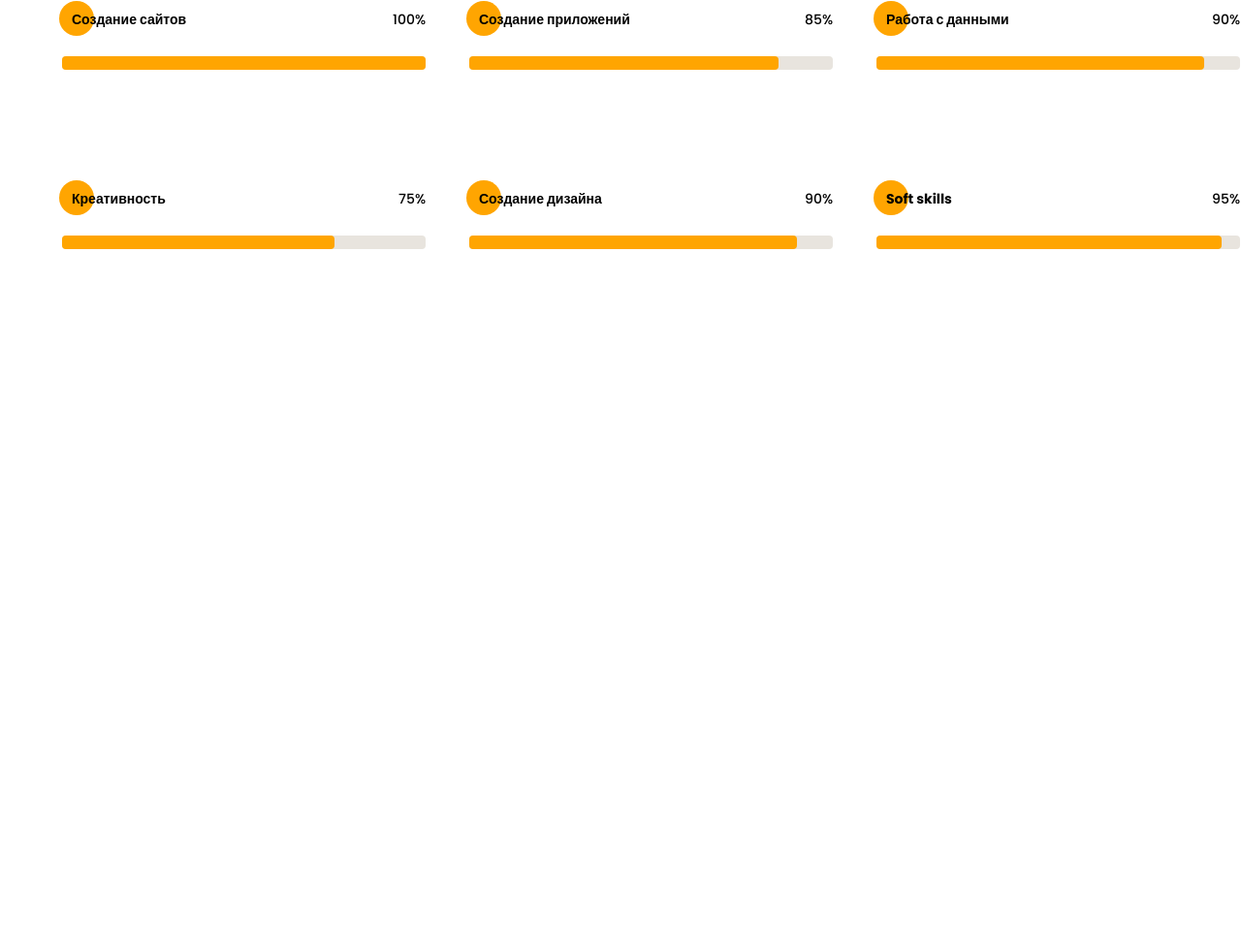
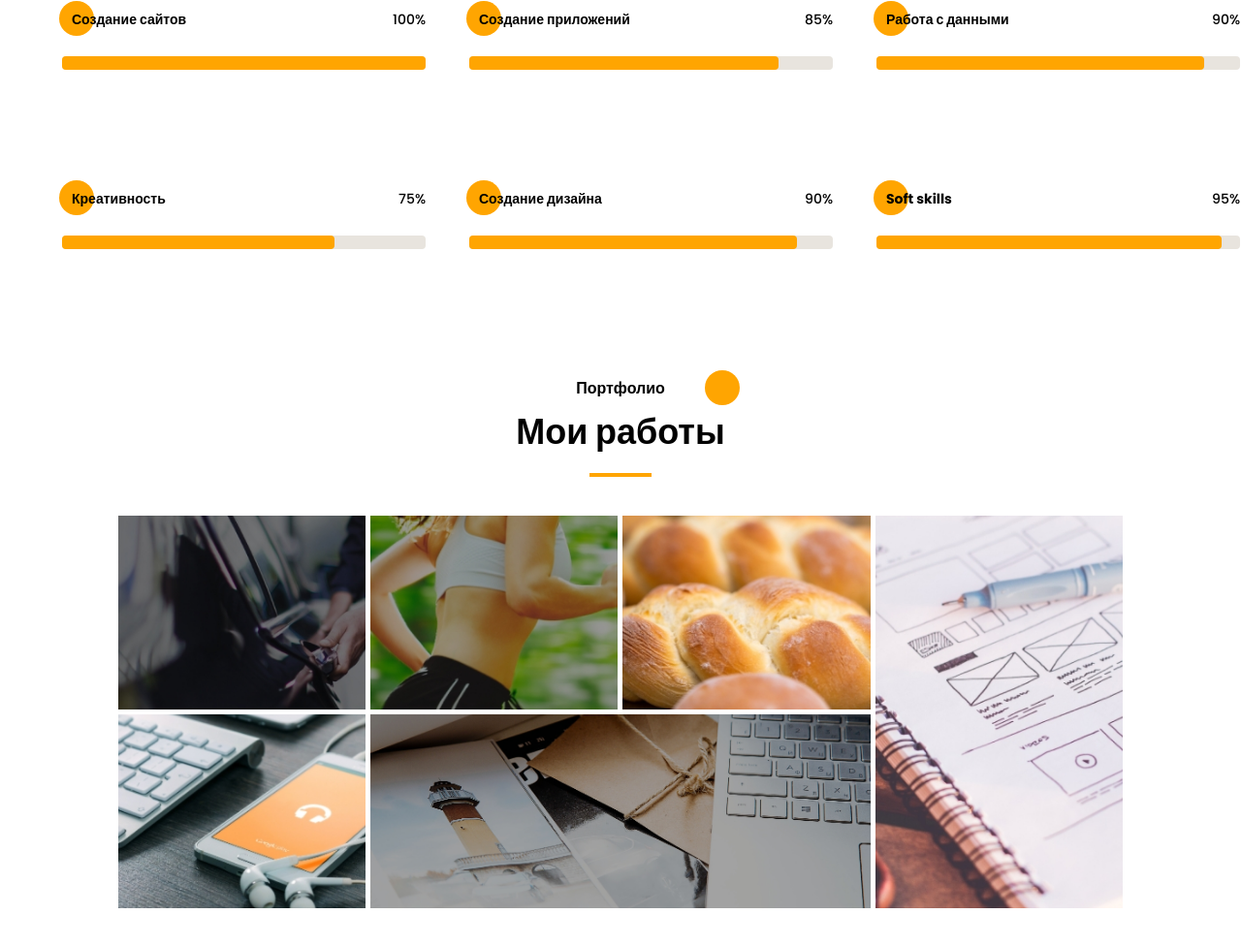
Before and after one commit to Willem-Konovets/Portfolio-Alexandra, a Gatsby site: page / in a window 1280 px wide. Shown: the part 3257-4233 px from the top of the page at 97% size. Before the commit the page ends 3592 px from the top, so only its background shows below. Built offline with nearby package versions, Linux system fonts and the light colour scheme; Gatsby itself is replaced by a stand-in of ours.

Commit message:
Finish fifth section - "MyWorks"

```diff
--- a/src/pages/index.js
+++ b/src/pages/index.js
@@ -6,6 +6,7 @@ import Introduce from './modules/Introduce';
 import AboutMe from "./modules/AboutMe";
 import Experience from "./modules/Experience";
 import Skills from "./modules/Skills";
+import MyWorks from "./modules/MyWorks";
 
 const GlobalStyle = createGlobalStyle`
     *{
@@ -42,6 +43,7 @@ export default  class IndexPage extends Component {
                 <AboutMe/>
                 <Experience/>
                 <Skills/>
+                <MyWorks/>
             </Container>
             </>
 
--- /dev/null
+++ b/src/pages/modules/MyWorks.jsx
@@ -0,0 +1,126 @@
+import React from "react";
+import styled from "styled-components";
+
+import Uber from "../../images/img/Uber.jpeg";
+import Mac from "../../images/img/Mac.jpeg";
+import Ipad from "../../images/img/Ipad.jpeg";
+import Plans from "../../images/img/Plans.jpeg";
+import Pulse from "../../images/img/Pulse.jpeg";
+import Bread from "../../images/img/Bread.jpeg";
+
+
+
+
+
+const MyWorksSection = styled.section`
+    height: 746px;
+    margin-top: 126px;
+`;
+
+const Heading = styled.h2`
+    font-size: 16px;
+    text-align: center;
+    position: relative;
+    &:before {
+        content: '';
+        background: rgb(255, 165, 1);
+        position: absolute;
+        z-index: -1;
+        border-radius: 100%;
+        width: 36px;
+        left: 663px;
+        top: -6px;
+        height: 36px;
+    }
+`;
+
+const Title = styled.h2`
+    font-size: 36px;
+    margin-top: 5px;
+    text-align: center;
+`;
+
+const Line = styled.div`
+    width: 60px;
+    margin: 15px auto 0;
+    border: 2px solid rgb(255, 165, 1);
+`;
+
+// Новый контейнер для сетки
+const GridContainer = styled.div`
+    display: grid;
+    grid-template-areas:
+        "item1 item2 item3 item4"
+        "item5 item6 item6 item4";
+    grid-template-columns: repeat(4, 1fr);
+    grid-template-rows: auto;
+    margin: 40px auto;
+    width: 90%;
+    gap: 5px;
+`;
+
+
+// Стили для элементов сетки
+const GridItem = styled.div`
+    background-size: cover;
+    background-position: center;
+    min-height: 200px;
+
+`;
+
+const Item1 = styled(GridItem)`
+    grid-area: item1;
+    background: url(${Uber}) no-repeat  center center;
+    background-size: cover;
+`;
+
+const Item2 = styled(GridItem)`
+    grid-area: item2;
+    background: url(${Pulse}) no-repeat  center center;
+    background-size: cover;
+`;
+
+const Item3 = styled(GridItem)`
+    grid-area: item3;
+    background: url(${Bread}) no-repeat  center center;
+    background-size: cover;
+`;
+
+const Item4 = styled(GridItem)`
+    grid-area: item4;
+    background: url(${Plans}) no-repeat  center center;
+    background-size: cover;
+`;
+
+const Item5 = styled(GridItem)`
+    grid-area: item5;
+    background: url(${Ipad}) no-repeat  center center;
+    background-size: cover;
+`;
+
+const Item6 = styled(GridItem)`
+    grid-area: item6;
+    background: url(${Mac}) no-repeat  center center;
+    background-size: cover;
+`;
+
+export default class MyWorks extends React.Component {
+    render() {
+        return (
+            <MyWorksSection>
+                <Heading>Портфолио</Heading>
+                <Title>Мои работы</Title>
+                <Line />
+                {/* Новый блок сетки */}
+                <GridContainer>
+                    <Item1 />
+                    <Item2 />
+                    <Item3 />
+                    <Item4 />
+                    <Item5 />
+                    <Item6 />
+                </GridContainer>
+            </MyWorksSection>
+        );
+    }
+}
--- a/src/pages/modules/Skills.jsx
+++ b/src/pages/modules/Skills.jsx
@@ -12,7 +12,7 @@ import nodeJs from '../../images/icon/Node.js.svg'
 
 
 const SkillSection = styled.div`
-    height: 1141px;
+    height: 1200px;
     margin-top: 120px;
 `,Heading = styled.h2`
     font-size: 16px;
```
Also changed, not shown: src/images/img/Bread.jpeg (added), src/images/img/Ipad.jpeg (added), src/images/img/Mac.jpeg (added), src/images/img/Plans.jpeg (added), src/images/img/Pulse.jpeg (added), src/images/img/Uber.jpeg (added).
